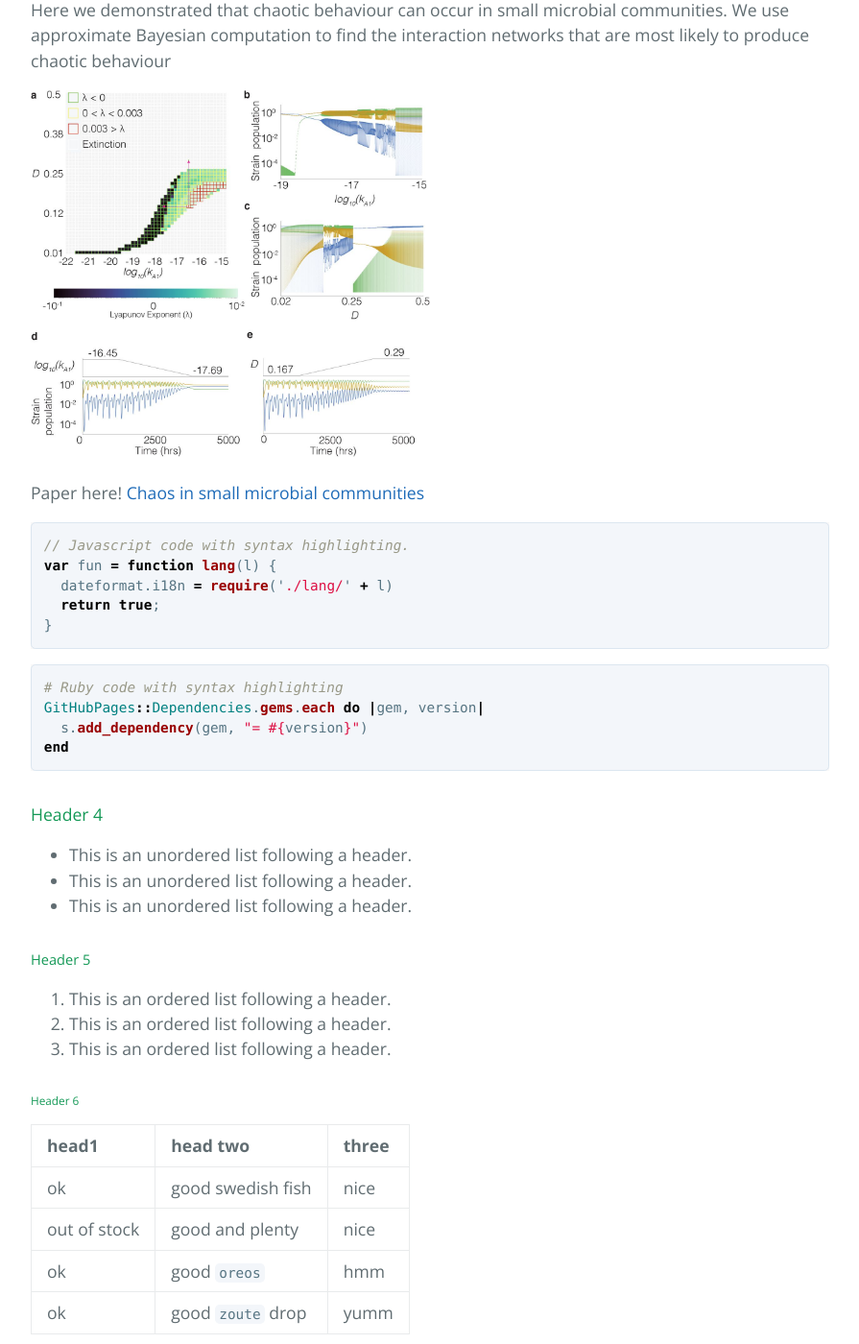
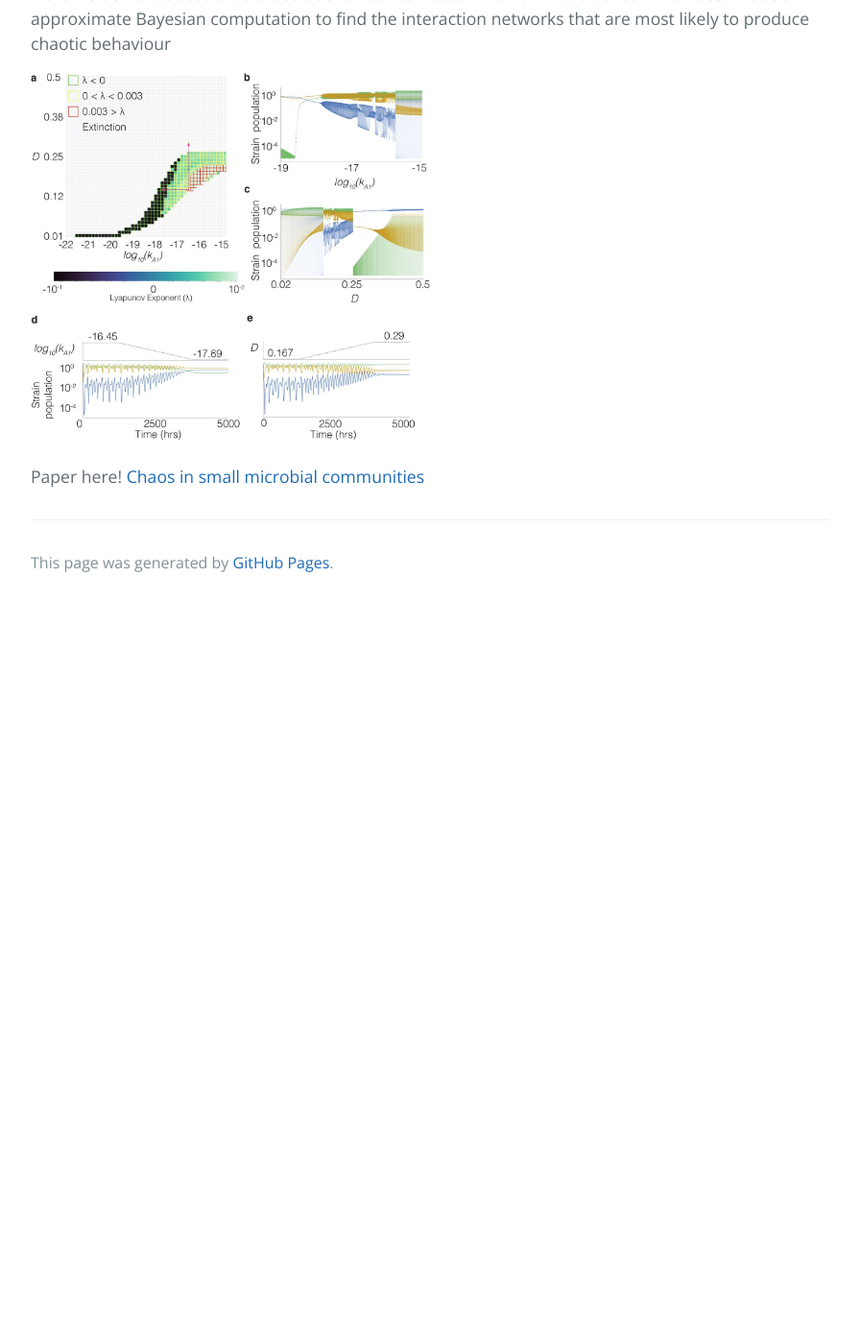
Before and after one commit to behzadk/behzadk.github.io, a Jekyll site: the page built from index.md, in a window 1280 px wide and 1400 px high, scrolled down 2424 px. Shown: the whole window at 96% size, without its empty margins (192-1087 px from the left). Built offline with Jekyll 4.4.1, drawn with Linux system fonts in a browser that asks for light colours; the repository's description, which GitHub fills in, is left out; after the commit the page ends 3054 px from its top, so only the background shows below that; some of the changed text lies outside the part shown.

````diff
--- a/index.md
+++ b/index.md
@@ -41,108 +31,6 @@ Find the paper here! [Single strain control of microbial consortia](https://www.
 ### Chaos in small microbial communities
 Here we demonstrated that chaotic behaviour can occur in small microbial communities. We use approximate Bayesian computation to find the interaction networks that are most likely to produce chaotic behaviour
 
-<!-- ![NMF shows cool stuff](/assets/images/F4.large.jpg) -->
-
 <img src="/assets/images/F4.large.jpg" class="centerImage" width="50%" height="50%">
 
 Paper here! [Chaos in small microbial communities](https://www.biorxiv.org/content/10.1101/2021.09.06.459097v1.abstract)
-
-```js
-// Javascript code with syntax highlighting.
-var fun = function lang(l) {
-  dateformat.i18n = require('./lang/' + l)
-  return true;
-}
-```
-
-```ruby
-# Ruby code with syntax highlighting
-GitHubPages::Dependencies.gems.each do |gem, version|
-  s.add_dependency(gem, "= #{version}")
-end
-```
-
-#### Header 4
-
-*   This is an unordered list following a header.
-*   This is an unordered list following a header.
-*   This is an unordered list following a header.
-
-##### Header 5
-
-1.  This is an ordered list following a header.
-2.  This is an ordered list following a header.
-3.  This is an ordered list following a header.
-
-###### Header 6
-
-| head1        | head two          | three |
-|:-------------|:------------------|:------|
-| ok           | good swedish fish | nice  |
-| out of stock | good and plenty   | nice  |
-| ok           | good `oreos`      | hmm   |
-| ok           | good `zoute` drop | yumm  |
-
-### There's a horizontal rule below this.
-
-* * *
-
-### Here is an unordered list:
-
-*   Item foo
-*   Item bar
-*   Item baz
-*   Item zip
-
-### And an ordered list:
-
-1.  Item one
-1.  Item two
-1.  Item three
-1.  Item four
-
-### And a nested list:
-
-- level 1 item
-  - level 2 item
-  - level 2 item
-    - level 3 item
-    - level 3 item
-- level 1 item
-  - level 2 item
-  - level 2 item
-  - level 2 item
-- level 1 item
-  - level 2 item
-  - level 2 item
-- level 1 item
-
-### Small image
-
-![Octocat](https://github.githubassets.com/images/icons/emoji/octocat.png)
-
-### Large image
-
-![Branching](https://guides.github.com/activities/hello-world/branching.png)
-
-
-### Definition lists can be used with HTML syntax.
-
-<dl>
-<dt>Name</dt>
-<dd>Godzilla</dd>
-<dt>Born</dt>
-<dd>1952</dd>
-<dt>Birthplace</dt>
-<dd>Japan</dd>
-<dt>Color</dt>
-<dd>Green</dd>
-</dl>
-
-```
-Long, single-line code blocks should not wrap. They should horizontally scroll if they are too long. This line should be long enough to demonstrate this.
-```
-
-```
-The final element.
-```
````
Also changed, not shown: other parts of index.md (+4 -14 lines), 1 other file.
